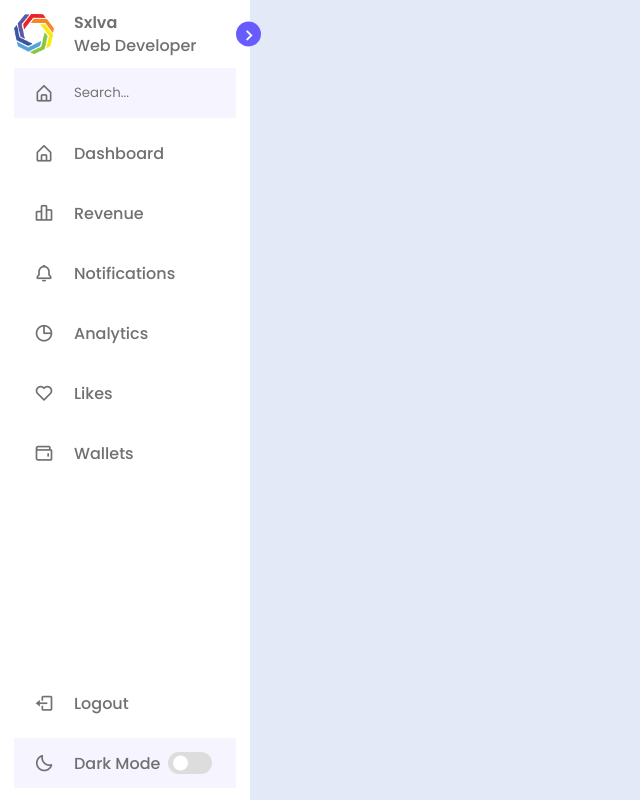
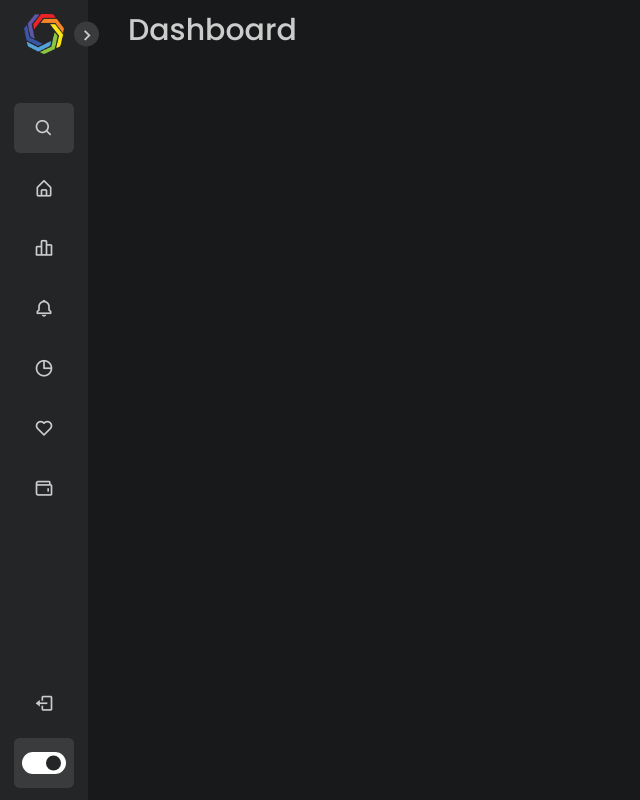
Before and after one commit to MatheusSilvaLima/Responsive-Sidebar-Menu, a plain HTML site: page index.html in a window 1280 px wide. Both pictures are taken after a click on the element 44 px from the left and 763 px from the top of the page. Shown: the whole page, without its empty margins (0-640 px from the left). Drawn offline with nearby package versions, Linux system fonts and the light colour scheme.

Commit message:
Sidebar javascript

```diff
--- a/css/styles.css
+++ b/css/styles.css
@@ -27,8 +27,17 @@
     body {
         height: 100vh;
         background: var(--body-color);
+        transition: var(--tran-05);
     }
 
+    body.dark{
+        --body-color: #18191A;
+        --sidebar-color: #242526;
+        --primary-color: #3A3B3C;
+        --primary-color-light: #3A3B3C;
+        --toggle-color: #FFF;
+        --text-color: #CCC;
+    }
 
 
     /* Sidebar */
@@ -41,19 +50,33 @@
         width: 250px;
         padding: 10px 14px;
         background: var(--sidebar-color);
+        transition: var(--tran-05);
+        z-index: 100;
     }
 
-    /* Resuable CSS */
+    .sidebar.close{
+        width: 88px;
+    }
+
+    /* Reusable CSS */
     .sidebar .text {
         font-size: 16px;
         font-weight: 500;
         color: var(--text-color);
+        transition: var(--tran-04);
+        white-space: nowrap;
+        opacity: 1;
+    }
+
+    .sidebar.close .text{
+        opacity: 0;
     }
 
     .sidebar .image {
         min-width: 60px;
         display: flex;
         align-items: center;
+        justify-content: center;
     }
 
     .sidebar li {
@@ -110,7 +133,7 @@
         position: absolute;
         top: 50%;
         right: -25px;
-        transform: translateY(-50%);
+        transform: translateY(-50%) rotate(180deg);
         height: 25px;
         width: 25px;
         background: var(--primary-color);
@@ -120,10 +143,26 @@
         border-radius: 50%;
         color: var(--sidebar-color);
         font-size: 22px;
+        transition: var(--tran-03);
+    }
+
+    .sidebar.close header .toggle{
+        transform: translateY(-50%);
+    }
+
+    body.dark .sidebar header .toggle{
+        color: var(--text-color);
+    }
+
+    .sidebar .menu{
+        margin-top: 35px;
     }
 
     .sidebar .search-box {
         background: var(--primary-color-light);
+        border-radius: 6px;
+        transition: var(--tran-05);
+        cursor: pointer;
     }
 
     .search-box input {
@@ -132,7 +171,11 @@
         outline: none;
         border: none;
         border-radius: 6px;
+        font-size: 16px;
+        font-weight: 500;
         background: var(--primary-color-light);
+        transition: var(--tran-05);
+        color: var(--text-color);
     }
 
     .sidebar li a {
@@ -154,6 +197,11 @@
         color: var(--sidebar-color);
     }
 
+    body.dark .sidebar li a:hover .icon,
+    body.dark .sidebar li a:hover .text{
+        color: var(--text-color);
+    }
+
     .sidebar .menu-bar{
         height: calc(100% - 50px);
         display: flex;
@@ -162,6 +210,8 @@
     }
 
     .menu-bar .mode{
+        position: relative;
+        border-radius: 6px;
         background: var(--primary-color-light);
     }
 
@@ -173,19 +223,33 @@
     }
     .menu-bar .mode i{
         position: absolute;
+        transition: var(--tran-03);
     }
 
     .menu-bar .mode i.sun{
         opacity: 0;
     }
 
+    body.dark .menu-bar .mode i.sun{
+        opacity: 1;
+    }
+
+    body.dark .menu-bar .mode i.moon{
+        opacity: 0;
+    }
+
     .menu-bar .mode .toggle-switch{
+        position: absolute;
+        right: 0;
         display: flex;
         align-items: center;
         justify-content: center;
         height: 100%;
         min-width: 60px;
         cursor: pointer;
+        border-radius: 6px;
+        background:var(--primary-color-light);
+        transition: var(--tran-05);
     }
 
     .toggle-switch .switch{
@@ -196,7 +260,7 @@
         background: var(--toggle-color);
     }
 
-    .switch:before{
+    .switch::before{
         content: '';
         position: absolute;
         height: 15px;
@@ -206,4 +270,30 @@
         left: 5px;
         transform: translateY(-50%);
         background: var(--sidebar-color);
+        transition: var(--tran-03);
     }
+
+    body.dark .switch::before{
+        left: 24px;
+    }
+
+    .home{
+        position: relative;
+        height: 100vh;
+        left: 250px;
+        width: calc(100% - 250px);
+        background: var(--body-color);
+        transition: var(--tran-05);
+    }
+
+    .home .text{
+        font-size: 30px;
+        font-weight: 500;
+        color: var(--text-color);
+        padding: 8px 40px;
+    }
+
+    .sidebar.close ~ .home{
+        left: 88px;
+        width: calc(100% - 88px);
+    }
--- a/index.html
+++ b/index.html
@@ -14,7 +14,7 @@
         <title>Responsive Sidebar Menu</title>
     </head>
     <body>
-        <nav class="sidebar">
+        <nav class="sidebar close">
             <header>
                 <div class="image-text">
                     <span class="image">
@@ -33,8 +33,8 @@
             <div class="menu-bar">
                 <div class="menu">
                     <li class="search-box">
-                            <i class='bx bx-home-alt icon'></i>
-                            <input type="search" placeholder="Search...">
+                            <i class='bx bx-search icon'></i>
+                            <input type="text" placeholder="Search...">
 
                     </li>
                     <ul class="menu-links">
@@ -101,7 +101,11 @@
             </div>
         </nav>
 
+        <section class="home">
+            <div class="text">Dashboard</div>
+        </section>
 
+        <script src="script.js"></script>
 
     </body>
 </html>
--- /dev/null
+++ b/script.js
@@ -0,0 +1,25 @@
+const body = document.querySelector("body"),
+    sidebar = body.querySelector(".sidebar"),
+    toggle = body.querySelector(".toggle"),
+    searchBtn = body.querySelector(".search-box"),
+    modeSwitch = body.querySelector(".toggle-switch"),
+    modeText = body.querySelector(".mode-text");
+
+    toggle.addEventListener("click", () => {
+        sidebar.classList.toggle("close");
+    });
+
+    searchBtn.addEventListener("click", () => {
+        sidebar.classList.remove("close");
+    });
+
+
+    modeSwitch.addEventListener("click", () => {
+        body.classList.toggle("dark");
+
+        if(body.classList.contains("dark")){
+            modeText.innerText = "Light Mode"
+        }else{
+            modeText.innerText = "Dark Mode"
+        }
+    });
```
